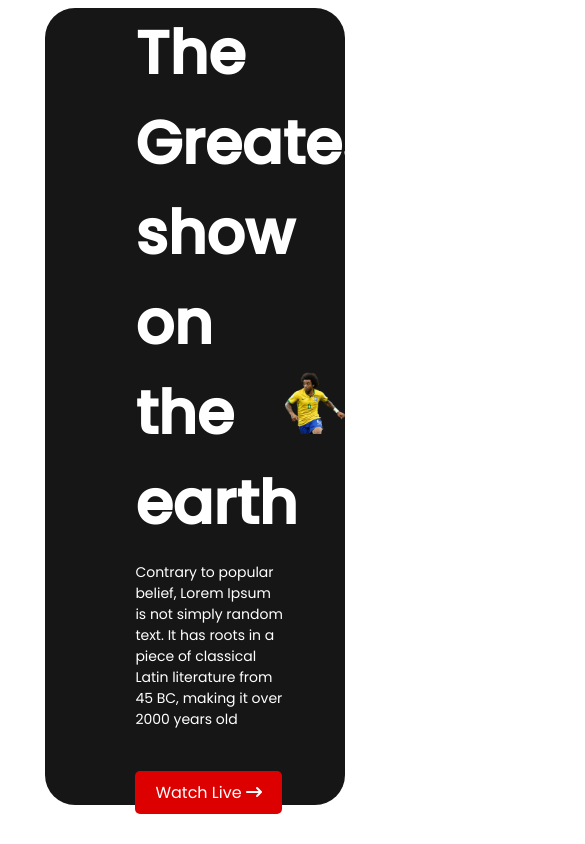
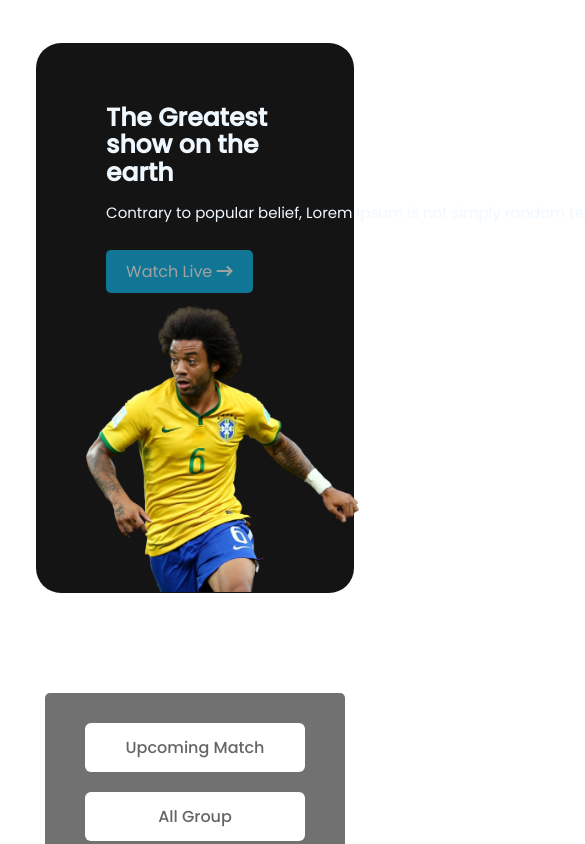
Before and after one commit to amitmahmud26/world-cup, a plain HTML site: page index.html in a window 390 px wide. Shown: the top 844 px of the page, 585 px wide, since content can reach past the window. Drawn offline with Linux system fonts and the light colour scheme.

Commit message:
Mobile Responsivness Done

```diff
--- a/index.html
+++ b/index.html
@@ -1,5 +1,6 @@
 <!DOCTYPE html>
 <html lang="en">
+
 <head>
     <meta charset="UTF-8">
     <meta http-equiv="X-UA-Compatible" content="IE=edge">
@@ -8,10 +9,12 @@
     <link rel="stylesheet" href="style.css">
     <title>World Cup</title>
 </head>
+
 <body>
     <main>
         <section class="banner">
             <div class="banner-left">
+                <div class="title">
                     <h1>The Greatest<br>
                         show on the<br>
                         earth</h1>
@@ -20,7 +23,6 @@
                         from 45 BC, making it over 2000 years old</p>
                     <a href="" class="link-button">Watch Live <i class="fa-solid fa-arrow-right-long"></i></a>
                 </div>
-            <div class="banner-right">
                 <img src="assets/Banner Image.png" alt="">
             </div>
         </section>
@@ -88,6 +90,8 @@
                 <!-- <div class="gap">hhhhhh</div> -->
             </section>
         </section>
+    </main>
+    <footer>
         <!-- footer  -->
         <section>
             <div class="footer">
@@ -107,6 +111,7 @@
                 </div>
             </div>
         </section>
-    </main>
+    </footer>
 </body>
+
 </html>
--- a/style-2.css
+++ b/style-2.css
@@ -46,13 +46,20 @@ p {
     width: 50%;
 }
 
+/* button and animation */
+
 .link-button {
     text-decoration: none;
     color: white;
-    background-color: #DD0000;
+    background-color: #10b8eb;
     padding: 10px 20px;
     border-radius: 5px;
+    opacity: 0.6;
+    transition: 0.3s;
+}
 
+.link-button:hover {
+    opacity: 1;
 }
 
 /* links */
@@ -83,7 +90,7 @@ p {
 }
 
 .blog-button {
-    background-color: #c20404 !important;
+    background-color: #10b8eb !important;
     color: white !important;
 }
 
@@ -106,10 +113,10 @@ p {
     border-radius: 5px;
     box-shadow: 2px 2px 15px hsla(0, 0%, 9%, 0.404);
     width: 100%;
-    padding:20px 0;
+    padding: 20px 0;
 }
 
-.images{
+.images {
     /* width: 100%; */
     display: flex;
     justify-content: space-between;
--- a/style-3.css
+++ b/style-3.css
@@ -46,13 +46,20 @@ p {
     width: 50%;
 }
 
+/* button and animation */
+
 .link-button {
     text-decoration: none;
     color: white;
-    background-color: #DD0000;
+    background-color: #10b8eb;
     padding: 10px 20px;
     border-radius: 5px;
+    opacity: 0.6;
+    transition: 0.3s;
+}
 
+.link-button:hover {
+    opacity: 1;
 }
 
 /* links */
@@ -83,7 +90,7 @@ p {
 }
 
 .blog-button {
-    background-color: #c20404 !important;
+    background-color: #10b8eb !important;
     color: white !important;
 }
 
@@ -99,7 +106,7 @@ p {
 
 .transfers {
     display: grid;
-    grid-template-columns: repeat(3,1fr);
+    grid-template-columns: repeat(3, 1fr);
     gap: 5%;
     column-gap: 2%;
 }
--- a/style.css
+++ b/style.css
@@ -5,9 +5,54 @@ body {
     font-family: 'Poppins', sans-serif;
 }
 
+main {
+    display: flex;
+    flex-direction: column;
+    align-items: center;
+}
+
 /* banner */
 
 .banner {
+    background-color: #141414;
+    border-radius: 25px;
+    width: 85%;
+    height: 550px;
+    color: aliceblue;
+    display: flex;
+    margin-top: 35px;
+    margin-bottom: 100px;
+}
+
+.title {
+    padding-left: 70px;
+    padding-top: 40px;
+}
+
+.title h1 {
+    font-size: 3.7em;
+    margin-bottom: 0;
+    line-height: 1.1;
+    font-weight: 600;
+}
+
+.title p {
+    padding-bottom: 20px;
+    font-size: 15px;
+    font-weight: 200;
+}
+
+.banner img {
+    width: 90%;
+    padding-top: 20px;
+    padding-right: 50px;
+}
+
+.banner-left {
+    display: flex;
+}
+
+/* .banner {
     background-color: #161616;
     display: flex;
     justify-content: center;
@@ -44,15 +89,22 @@ p {
 
 .banner-right {
     width: 50%;
-}
+} */
+
+/* button and animation */
 
 .link-button {
     text-decoration: none;
     color: white;
-    background-color: #DD0000;
+    background-color: #10b8eb;
     padding: 10px 20px;
     border-radius: 5px;
+    opacity: 0.6;
+    transition: 0.3s;
+}
 
+.link-button:hover {
+    opacity: 1;
 }
 
 /* links */
@@ -78,13 +130,15 @@ p {
     grid-template-columns: repeat(1, 1fr);
 }
 
-.special{
+.special {
     background-color: #141414;
 }
+
 .blog-button {
-    background-color: #c20404 !important;
+    background-color: #10b8eb !important;
     color: white !important;
 }
+
 /* Transfer  */
 
 .second-section {
@@ -109,7 +163,7 @@ p {
     border-radius: 5px;
     box-shadow: 2px 2px 15px hsla(0, 0%, 9%, 0.404);
     width: 100%;
-    padding-bottom: 20px ;
+    padding-bottom: 20px;
 }
 
 .transfer img {
@@ -193,3 +247,60 @@ span {
 .fa-instagram {
     font-size: 30px;
 }
+
+/* ---------
+    Media Screen
+------------- */
+
+
+/* ------------
+    Mobile Device
+--------------- */
+
+@media only screen and (max-width: 688px) {
+    .banner-left {
+        display: grid;
+        grid-template-columns: repeat(1, 1fr);
+        display: flex;
+        flex-direction: column;
+        /* width: 100%; */
+        /* height: 800px; */
+    }
+
+    .banner-left h1 {
+        font-size: 25px;
+    }
+
+    .banner-left p {
+        white-space: nowrap;
+        overflow: hidden;
+        text-overflow: ellipsis;
+    }
+
+    .banner-left img {
+        width: 22%;
+        padding-left: 50px;
+    }
+
+    .second-section{
+        display: grid;
+        grid-template-columns: repeat(1,1fr);
+    }
+
+    .links{
+        border: 0;
+        background-color: white;
+    }
+
+    .transfers{
+        display: grid;
+        grid-template-columns: repeat(1,1fr);
+        margin-bottom: 550px;
+    }
+
+        .footer {
+            display: grid;
+            grid-template-columns: repeat(1, 1fr);
+            padding-bottom: 120px;
+        }
+}
```
Also changed, not shown: index-3.html (+1 -1 lines). Lines whose indentation alone changed are shown as unchanged.
